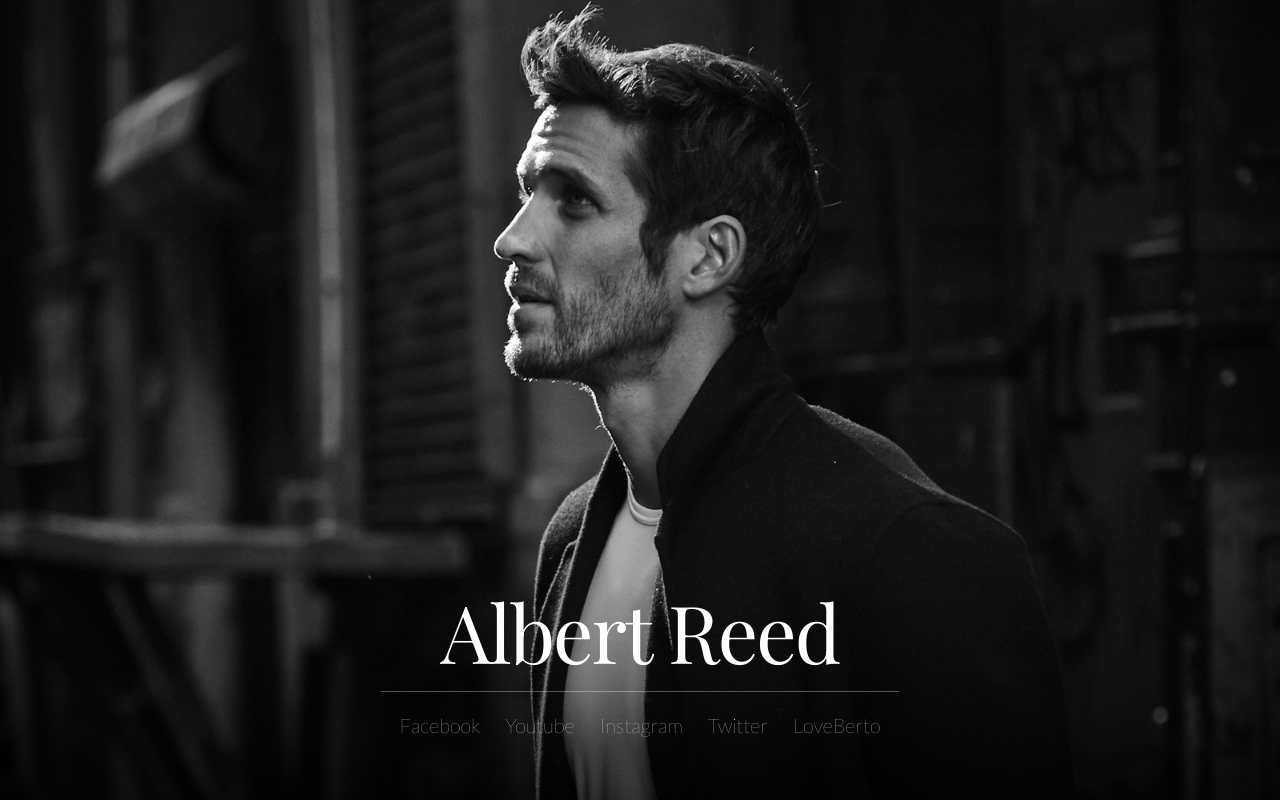
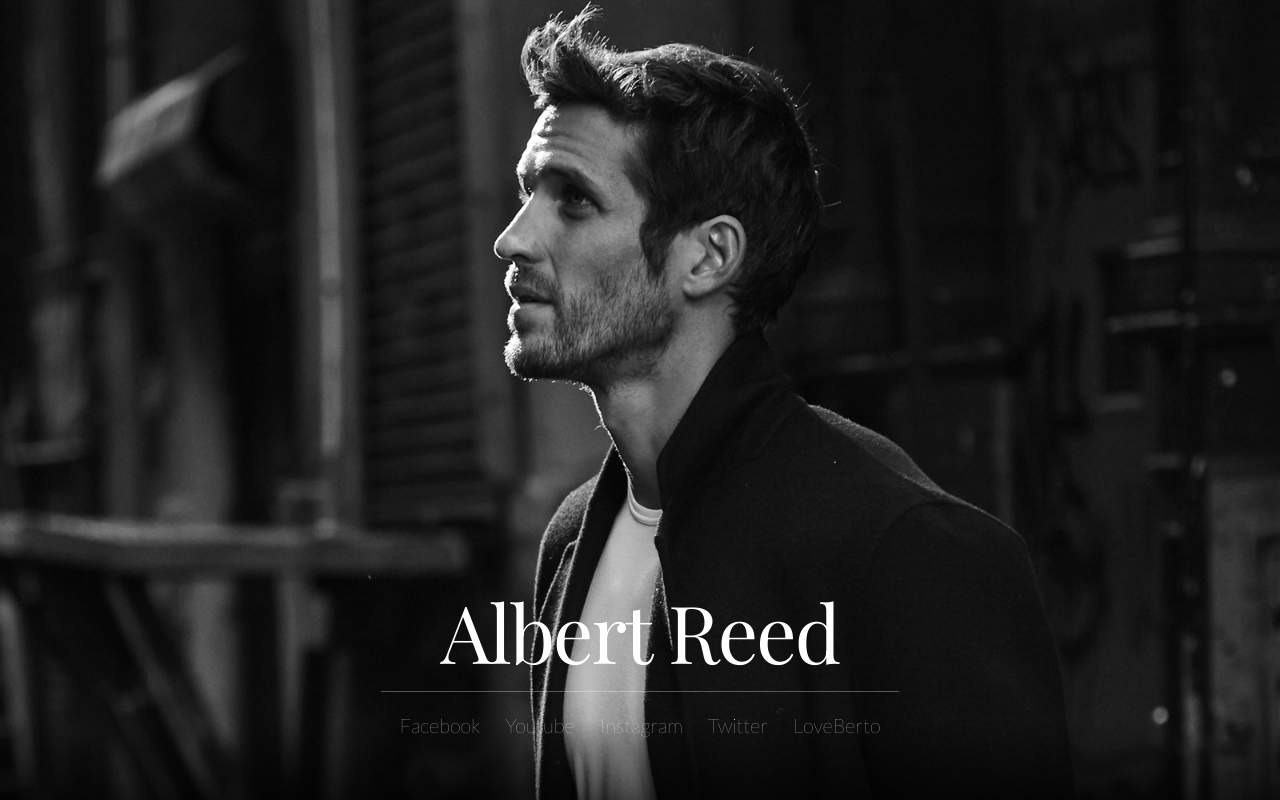
Before and after one commit to orrybaram/albert-reed, a plain HTML site: page app/index.html in a window 1280 px wide. Drawn offline with nearby package versions, Linux system fonts and the light colour scheme.

Commit message:
bkg fade to black

```diff
--- a/app/index.html
+++ b/app/index.html
@@ -21,6 +21,8 @@
             </ul>
         </div>
 
+        <div class="fade-to-black"></div>
+
         <!-- Google Analytics: change UA-XXXXX-X to be your site's ID. -->
         <script>
             (function(b,o,i,l,e,r){b.GoogleAnalyticsObject=l;b[l]||(b[l]=
--- a/app/styles/main.css
+++ b/app/styles/main.css
@@ -5,11 +5,12 @@ html, body {
 }
 body {
     background: url('../images/albert-reed-bkg1.jpg');
+    /*background: url('../images/albert-reed-bkg2.jpg');*/
     background-size: cover;
     background-color: black;
     font-family: "Helvetica Neue", Helvetica, Arial, sans-serif;
     color: #333;
-    box-shadow:inset 0 -120px 300px -40px #000;
+
 }
 
 .hero-unit {
@@ -61,14 +62,28 @@ ul {
             text-decoration: none;
             font-family: 'Lato', sans-serif;
             font-size: 20px;
-            -webkit-transition: .3s all;
-            transition: .3s all;
             border-bottom: 1px solid rgba(255, 255, 255, 0);
         }
         ul li a:hover {
             border-bottom: 1px solid rgba(255, 255, 255, 0.5);
         }
 
+
+.fade-to-black {
+    position: absolute;
+    height: 80px;
+    bottom: 0;
+    left:0;
+    right:0;
+
+    background: -moz-linear-gradient(top, rgba(0,0,0,0) 0%, rgba(0,0,0,0.65) 100%); /* FF3.6+ */
+    background: -webkit-gradient(linear, left top, left bottom, color-stop(0%,rgba(0,0,0,0)), color-stop(100%,rgba(0,0,0,0.65))); /* Chrome,Safari4+ */
+    background: -webkit-linear-gradient(top, rgba(0,0,0,0) 0%,rgba(0,0,0,0.65) 100%); /* Chrome10+,Safari5.1+ */
+    background: -o-linear-gradient(top, rgba(0,0,0,0) 0%,rgba(0,0,0,0.65) 100%); /* Opera 11.10+ */
+    background: -ms-linear-gradient(top, rgba(0,0,0,0) 0%,rgba(0,0,0,0.65) 100%); /* IE10+ */
+    background: linear-gradient(to bottom, rgba(0,0,0,0) 0%,rgba(0,0,0,0.65) 100%); /* W3C */
+    filter: progid:DXImageTransform.Microsoft.gradient( startColorstr='#00000000', endColorstr='#a6000000',GradientType=0 ); /* IE6-9 */
+}
 
 @media (max-width: 600px) {
     .hero-unit h1 {
```
